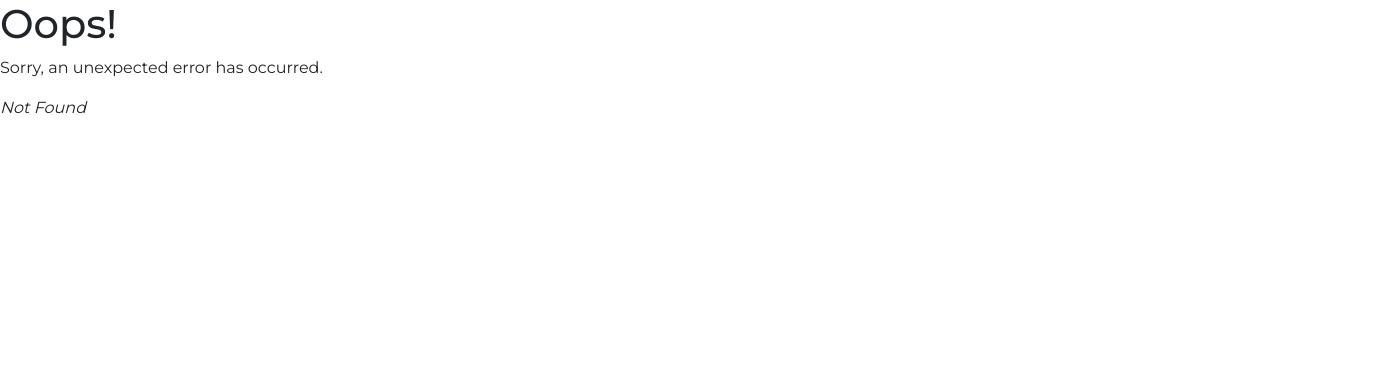
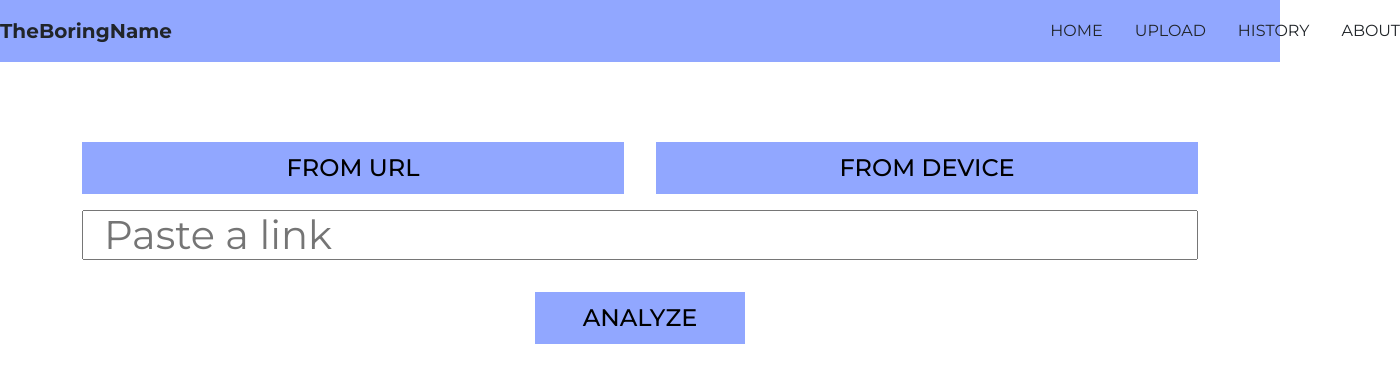
Before and after one commit to TheBoringName/frontend-module, a React (Vite) app: page /upload in a window 1280 px wide. Before the commit this address had no page. Shown: the top 382 px of the page, 1400 px wide, since content can reach past the window. Built offline with nearby package versions, Linux system fonts and the light colour scheme.

Commit message:
upload Panel

```diff
--- a/src/components/LandingPage/Navbar.jsx
+++ b/src/components/LandingPage/Navbar.jsx
@@ -1,7 +1,19 @@
-import { Link } from 'react-router-dom';
+import { NavLink } from 'react-router-dom';
+import { useEffect } from 'react';
 import styles from './Navbar.module.css';
 
-const Navbar = () => {
+const Navbar = ({ route }) => {
+  const setIsSelected = () => {
+    const links = [...document.querySelectorAll('a')];
+    const active = links.filter((link) => link.href.includes(route));
+    active.classList === `${styles['#active']}`;
+    console.log(active);
+  };
+
+  useEffect(() => {
+    setIsSelected();
+  });
+
   return (
     <div className={styles['box-color']}>
       <header className={styles.header}>
@@ -9,24 +21,24 @@ const Navbar = () => {
         <nav>
           <ul className={styles['links-container']}>
             <li>
-              <Link to={`/`} className={styles['nav-link']}>
+              <NavLink to={`/`} className={styles['nav-link']}>
                 Home
-              </Link>
+              </NavLink>
             </li>
             <li>
-              <Link to={`/upload`} className={styles['nav-link']}>
+              <NavLink to={`/upload`} className={styles['nav-link']}>
                 Upload
-              </Link>
+              </NavLink>
             </li>
             <li>
-              <Link to={`/history`} className={styles['nav-link']}>
+              <NavLink to={`/history`} className={styles['nav-link']}>
                 History
-              </Link>
+              </NavLink>
             </li>
             <li>
-              <Link to={`/about`} className={styles['nav-link']}>
+              <NavLink to={`/about`} className={styles['nav-link']}>
                 About
-              </Link>
+              </NavLink>
             </li>
           </ul>
         </nav>
--- a/src/components/LandingPage/Navbar.module.css
+++ b/src/components/LandingPage/Navbar.module.css
@@ -10,10 +10,6 @@ header {
   margin: 0 auto;
   padding: 1rem 0;
   margin-bottom: 5rem;
-}
-
-img {
-  width: 100%;
 }
 
 .logo {
@@ -42,7 +38,8 @@ img {
 }
 
 .nav-link:hover,
-.nav-link:active {
+.nav-link:active,
+#active {
   color: #364fc7;
   font-weight: 700;
 }
--- /dev/null
+++ b/src/pages/History/History.jsx
@@ -0,0 +1,7 @@
+const History = () => {
+  return <>
+    <h1>History</h1>
+  </>
+}
+
+export default History;
--- a/src/pages/Root.jsx
+++ b/src/pages/Root.jsx
@@ -1,11 +1,11 @@
-import { Outlet } from 'react-router-dom';
-
+import { Outlet, useLocation } from 'react-router-dom';
 import Navbar from '../components/LandingPage/Navbar';
 
 const Root = () => {
+  const location = useLocation();
   return (
     <>
-      <Navbar />
+      <Navbar route={location.pathname} />
       <div className="container">
         <Outlet />
       </div>
--- /dev/null
+++ b/src/pages/Upload/Upload.module.css
@@ -0,0 +1,43 @@
+.upload-box {
+  display: grid;
+  grid-template-columns: 1fr 1fr;
+  row-gap: 1rem;
+  column-gap: 2rem;
+}
+
+.btn {
+  border: none;
+  background-color: #91a7ff;
+  font-size: 24px;
+  padding: 0.5rem 3rem;
+  text-transform: uppercase;
+  font-weight: 500;
+  cursor: pointer;
+}
+
+.url {
+  grid-row: 1;
+}
+
+.upload-link {
+  grid-row: 2;
+  grid-column: 1 / -1;
+  height: 50px;
+  font-size: 40px;
+  padding: 10px 20px;
+}
+
+.upload-file {
+  grid-row: 3;
+  grid-column: 1 / -1;
+}
+
+.search {
+  grid-row: 4;
+  grid-column: 1 / -1;
+  justify-self: center;
+}
+
+.deactivate {
+  display: none;
+}
--- /dev/null
+++ b/src/pages/Upload/Uplod.jsx
@@ -0,0 +1,55 @@
+import { useState } from 'react';
+import styles from './Upload.module.css';
+
+const Upload = () => {
+  const [link, setLink] = useState('');
+  const [file, setFile] = useState();
+  const [display, setDisplay] = useState('upload-link');
+
+  function handleLinkChange(e) {
+    setLink(e.target.value);
+  }
+
+  function handleFileChange(e) {
+    setFile(file, e.target.files[0]);
+  }
+
+  function handleDisplayChange() {
+    setDisplay(`${display === 'upload-link' ? 'upload-file' : 'upload-link'}`);
+  }
+
+  return (
+    <>
+      <div className={styles['upload-box']}>
+        <button
+          className={`${styles.url} ${styles.btn}`}
+          onClick={handleDisplayChange}
+        >
+          From url
+        </button>
+        <button
+          className={`${styles.url} ${styles.btn}`}
+          onClick={handleDisplayChange}
+        >
+          From device
+        </button>
+        <input
+          type="text"
+          className={`${styles['upload-link']} ${display === 'upload-file' ? styles.deactivate : ''}`}
+          value={link}
+          onChange={handleLinkChange}
+          placeholder="Paste a link"
+        />
+        <input
+          type="file"
+          className={`${styles['upload-file']} ${display === 'upload-link' ? styles.deactivate : ''}`}
+          value={file}
+          onChange={handleFileChange}
+        />
+        <button className={`${styles.search} ${styles.btn}`}>Analyze</button>
+      </div>
+    </>
+  );
+};
+
+export default Upload;
```
Also changed, not shown: src/App.jsx (+10 -0 lines), src/components/Upload/Result.jsx (added), src/components/Upload/Result.module.css (added), src/pages/History/History.module.css (added).
